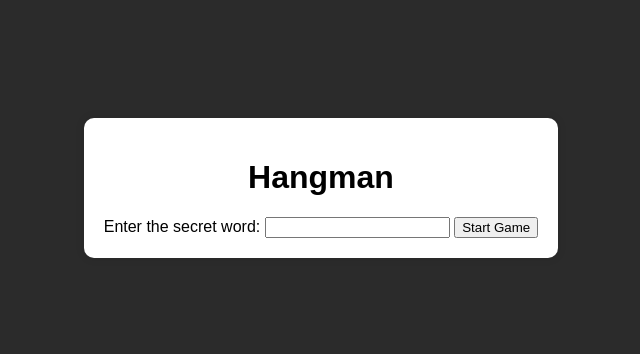
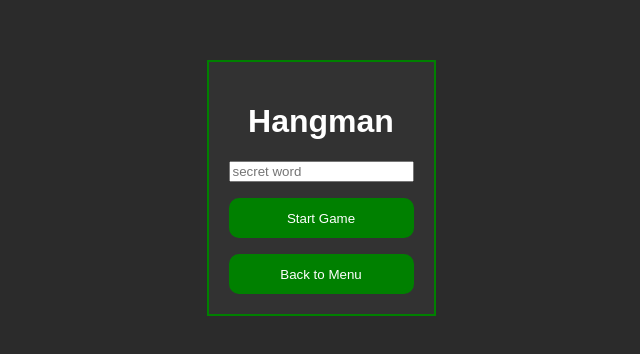
Before and after one commit to myhauntedfork/mobile-games, a plain HTML site: page hangman/hangman.html in a window 1280 px wide. Shown: the part 212-566 px from the top of the page, without its empty margins (319-959 px from the left). Drawn offline with Linux system fonts and the light colour scheme.

Commit message:
change hangman ui

```diff
--- a/hangman/hangman.css
+++ b/hangman/hangman.css
@@ -6,14 +6,15 @@ body {
   height: 100vh;
   background-color: rgb(43, 43, 43);
   margin: 0;
+  color: white;
 }
 
 #game-container {
   text-align: center;
-  background-color: white;
+  background-color: rgb(50, 50, 50);
   padding: 20px;
-  border-radius: 10px;
-  box-shadow: 0 0 10px rgba(0, 0, 0, 0.1);
+  border: 2px solid green;
+  margin: 4vh;
 }
 
 .hidden {
@@ -34,3 +35,23 @@ body {
   margin-top: 20px;
   font-weight: bold;
 }
+
+.options {
+  width: 100%;
+  height: 40px;
+  background-color: green;
+  color: white;
+  border: 5px solid green;
+  border-radius: 10px;
+  position: relative;
+  cursor: pointer;
+  outline: none;
+  -webkit-tap-highlight-color: rgba(0, 0, 0, 0); /* For Android */
+  -webkit-touch-callout: none; /* For iOS Safari */
+  margin-top: 2vh;
+}
+
+.option-link {
+  text-decoration: none;
+  color: white;
+}
--- a/hangman/hangman.html
+++ b/hangman/hangman.html
@@ -10,17 +10,23 @@
     <div id="game-container">
       <h1>Hangman</h1>
       <div id="setup-container">
-        <label for="secret-word">Enter the secret word:</label>
-        <input type="text" id="secret-word" />
-        <button id="start-button">Start Game</button>
+        <div>
+          <input type="text" id="secret-word" placeholder="secret word" />
+        </div>
+        <button id="start-button" class="options">Start Game</button>
       </div>
       <div id="gameplay-container" class="hidden">
         <p id="word-display"></p>
         <p>Lives left: <span id="lives">10</span></p>
         <input type="text" id="guess-input" maxlength="1" />
-        <button id="guess-button">Guess</button>
+        <div>
+          <button id="guess-button" class="options">Guess</button>
+        </div>
         <p id="message"></p>
       </div>
+      <button class="options">
+        <a href="../home/index.html" class="option-link">Back to Menu</a>
+      </button>
     </div>
     <script src="hangman.js"></script>
   </body>
--- a/hangman/hangman.js
+++ b/hangman/hangman.js
@@ -45,7 +45,7 @@ document.addEventListener("DOMContentLoaded", () => {
 
   function checkGameStatus() {
     if (lives <= 0) {
-      messageDisplay.textContent = `Sorry, you ran out of lives. The word was '${secretWord}'.`;
+      messageDisplay.textContent = `Out of lives. The word was '${secretWord}'.`;
       guessButton.disabled = true;
       guessInput.disabled = true;
     } else if (
```
